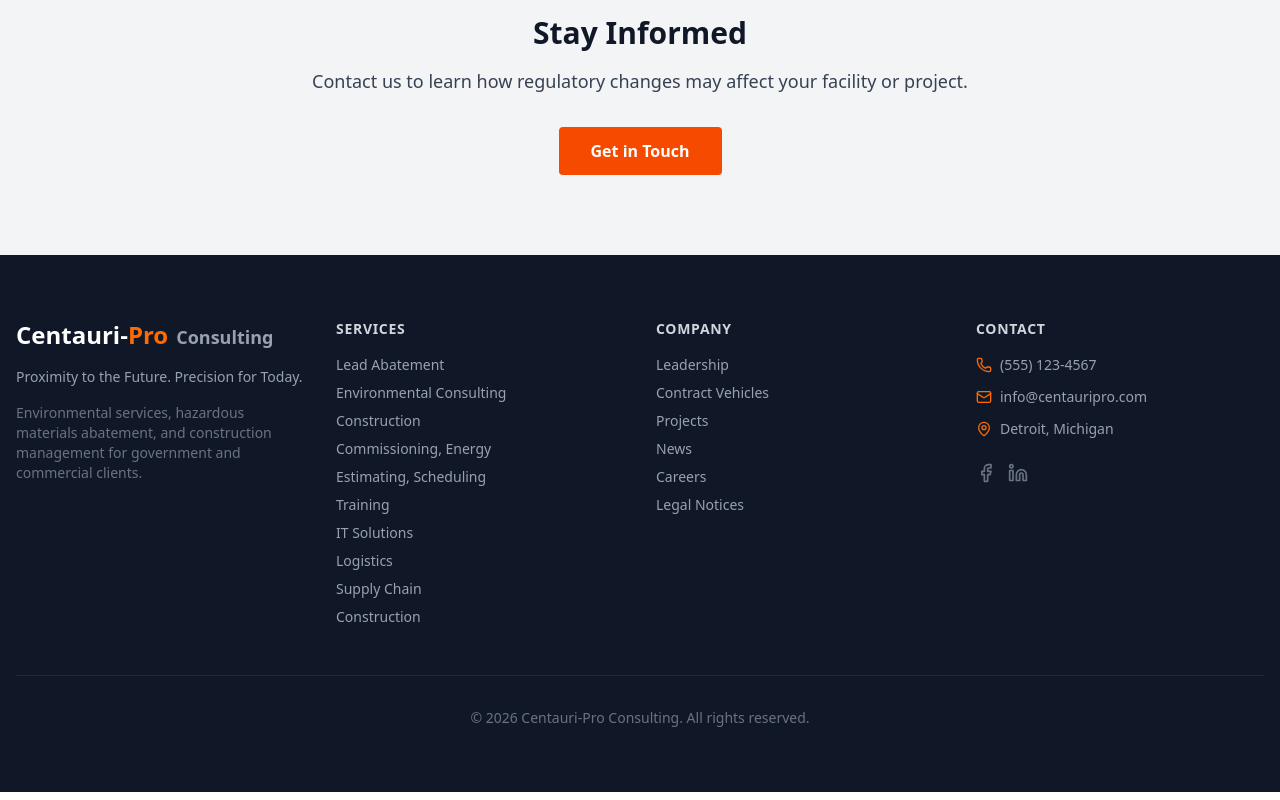
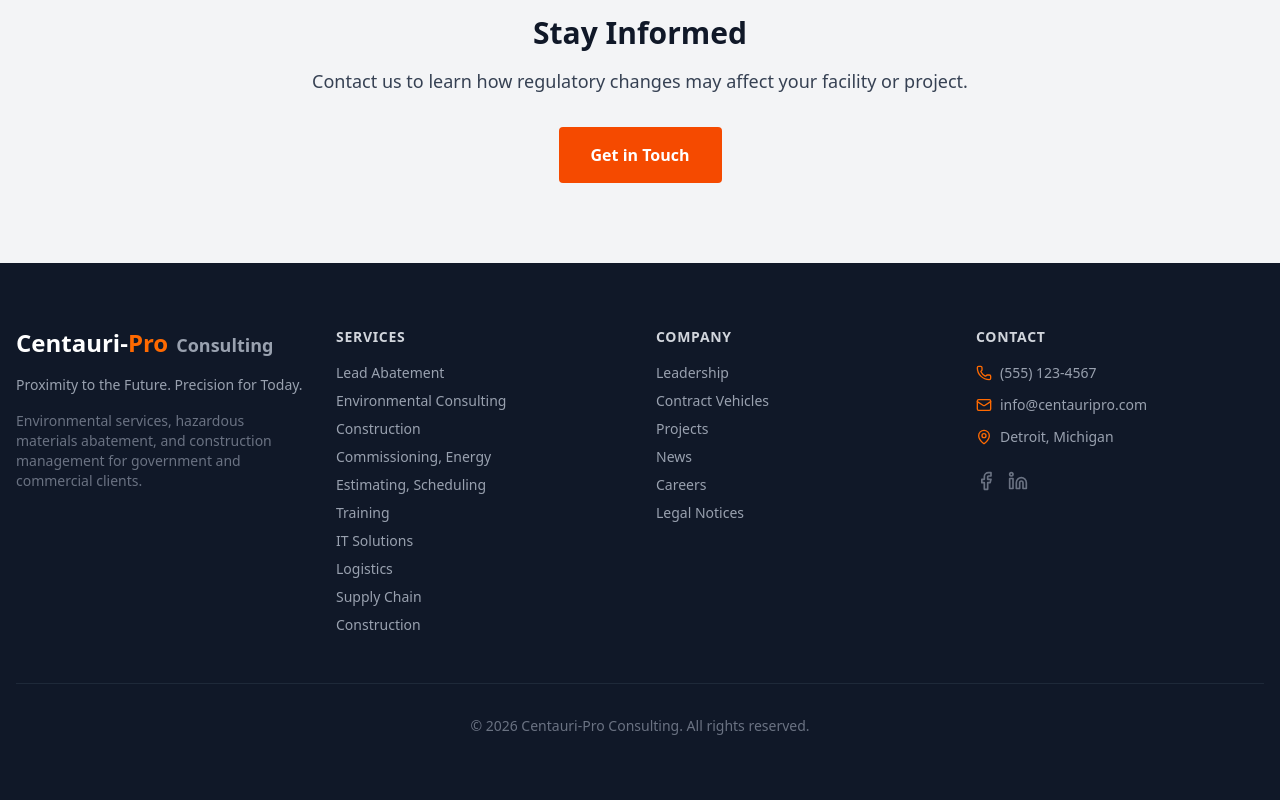
Before and after one commit to nexdyne/Stratra-Dynamics-L.L.C, a React (Vite) app: page /news in a window 1280 px wide. Shown: the part 1733-2533 px from the top of the page. Built offline with nearby package versions, Linux system fonts and the light colour scheme.

Commit message:
Adjust heading size and button styling on NewsPage

```diff
--- a/src/pages/NewsPage.jsx
+++ b/src/pages/NewsPage.jsx
@@ -45,7 +45,7 @@ export default function NewsPage() {
             <span className="mx-2">/</span>
             <span>News</span>
           </div>
-          <h1 className="text-3xl sm:text-4xl md:text-5xl font-bold mb-4">News & Insights</h1>
+          <h1 className="text-2xl sm:text-4xl md:text-5xl font-bold mb-4">News & Insights</h1>
           <p className="text-lg text-gray-300">
             Industry updates, regulatory changes, and company announcements.
           </p>
@@ -93,7 +93,7 @@ export default function NewsPage() {
           </p>
           <Link
             to="/contact"
-            className="inline-block bg-orange-600 text-white px-8 py-3 rounded font-semibold hover:bg-orange-700 transition"
+            className="inline-block w-full sm:w-auto bg-orange-600 text-white px-6 sm:px-8 py-4 min-h-[48px] rounded font-semibold hover:bg-orange-700 transition text-center"
           >
             Get in Touch
           </Link>
```
